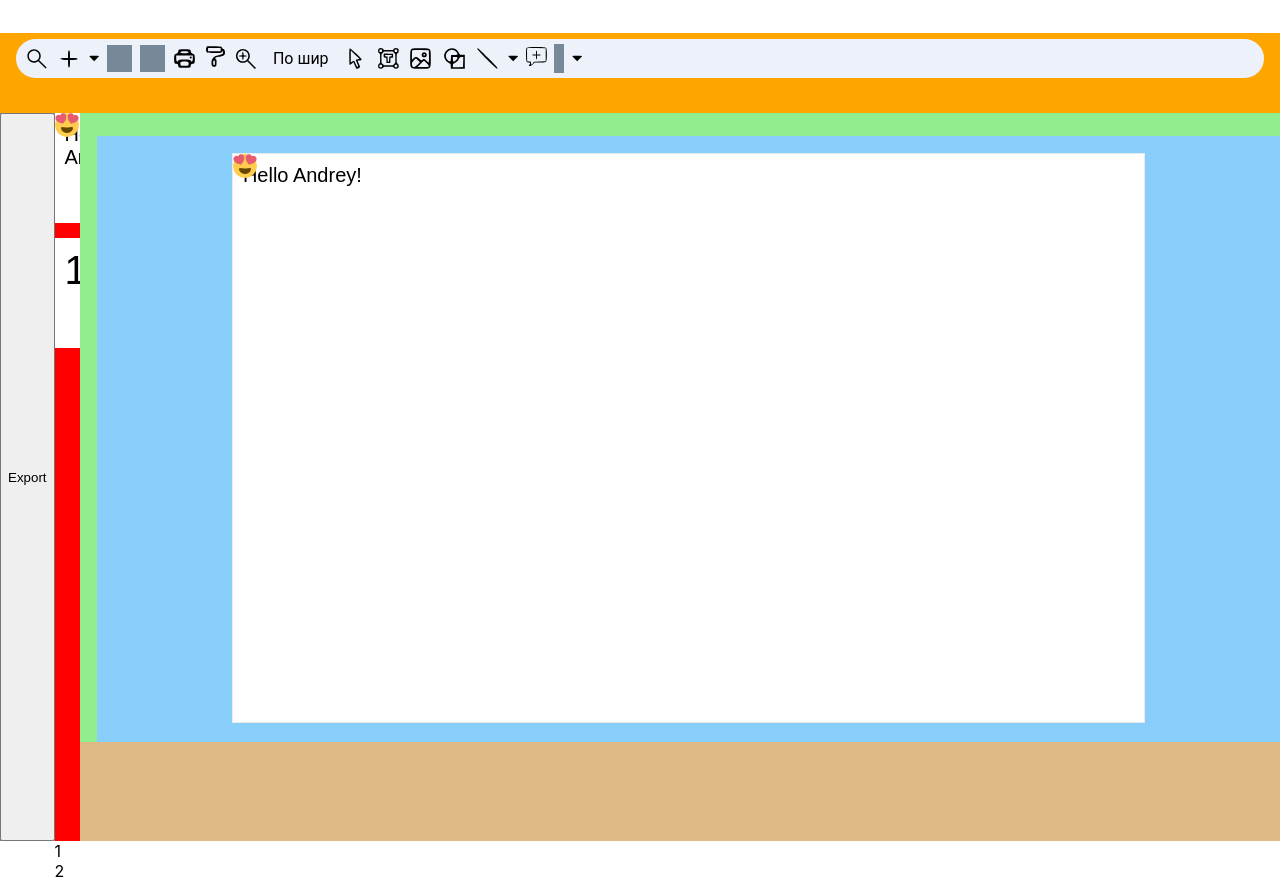
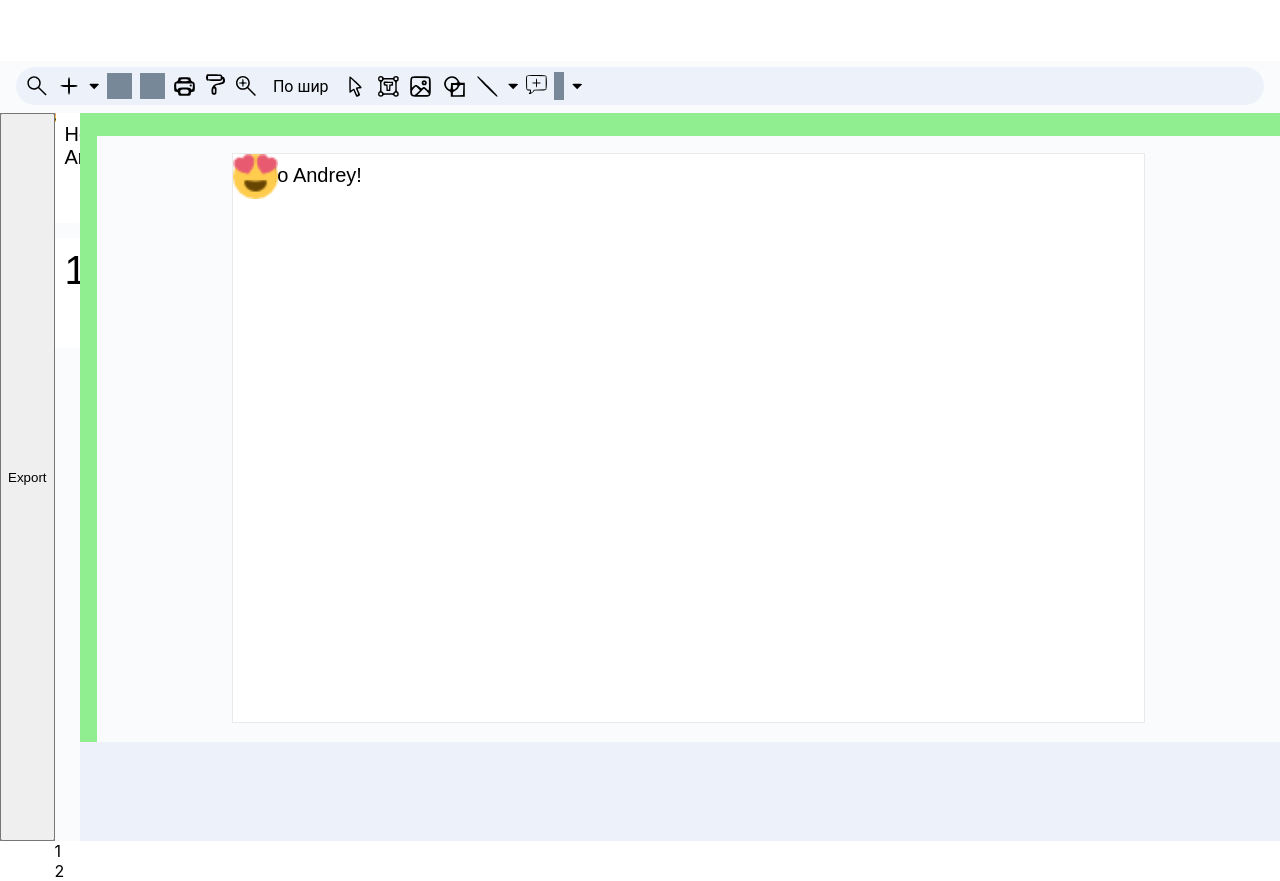
Before and after one commit to Kortasfa/COM, a React (Create React App) app: page / in a window 1280 px wide. Built offline with nearby package versions, Linux system fonts and the light colour scheme.

Commit message:
main начал менять все стили

```diff
--- a/package.json
+++ b/package.json
@@ -12,7 +12,7 @@
     "@types/react-dom": "^18.2.14",
     "react": "^18.2.0",
     "react-dom": "^18.2.0",
-    "react-scripts": "^5.0.1",
+    "react-scripts": "^3.0.1",
     "typescript": "^4.9.5",
     "web-vitals": "^2.1.4"
   },
--- a/src/Components/Block/ImageBlock/ImageBlock.tsx
+++ b/src/Components/Block/ImageBlock/ImageBlock.tsx
@@ -19,8 +19,8 @@ export const ImageBlock = ({ src, opacity = 1, sizeX, sizeY, coordinatesX, coord
         className={styles.imageBlock}
         style={{
           opacity: opacity,
-          width: sizeX ? `${sizeX}%` : 'auto',
-          height: sizeY ? `${sizeY}%` : 'auto',
+          width: sizeX ? `${sizeX}%` : '5%',
+          height: sizeY ? `${sizeY}%` : '8%',
           position: 'absolute',
           left: coordinatesX ? `${position.x}px` : 'auto',
           top: coordinatesY ? `${position.y}px` : 'auto',
--- a/src/Components/Slide/Slide.module.css
+++ b/src/Components/Slide/Slide.module.css
@@ -3,6 +3,8 @@
     width: 100%;
     height: 100%;
     overflow: hidden;
+    border-radius: 1px;
+    border-color: black;
 }
 
 .slideObject {
--- a/src/Components/SlideData/Slides.tsx
+++ b/src/Components/SlideData/Slides.tsx
@@ -24,6 +24,8 @@ const FirstSlide = (
         key={1}
         coordinatesX={10}
         coordinatesY={10}
+        sizeY={10}
+        sizeX={10}
         graphicObjectType={'rectangle'}
         borderSize={20}
       />,
--- a/src/Components/Top-panel.module.css
+++ b/src/Components/Top-panel.module.css
@@ -4,10 +4,10 @@
     flex-direction: column;
     width: 100%;
     height: 113px;
-    background-color: orange
+    background-color: #f9fbfd
 }
 
-.titlebar {
+.titleBar {
     background-color: #FFFFFF;
     /* blanchedalmond */
     width: 100%;
--- a/src/Components/Workspace.module.css
+++ b/src/Components/Workspace.module.css
@@ -8,7 +8,7 @@
 
 .sidePanel {
     display: flex;
-    background-color: red;
+    background-color: #f9fbfd;
     width: 200px;
     height: 100%;
 }
@@ -25,14 +25,14 @@
 .canvas {
     display: flex;
     justify-content: center;
-    background-color: lightskyblue;
+    background-color: #f9fbfd;
     width: 98.6%;
     height: 83.3%;
 }
 
 .notesFieldBlock {
     display: flex;
-    background-color: burlywood;
+    background-color: #edf2fa;
     width: 100%;
     height: 13.6%
 }
```
Also changed, not shown: 1 other file (tests, documents, lock files or other folders).
